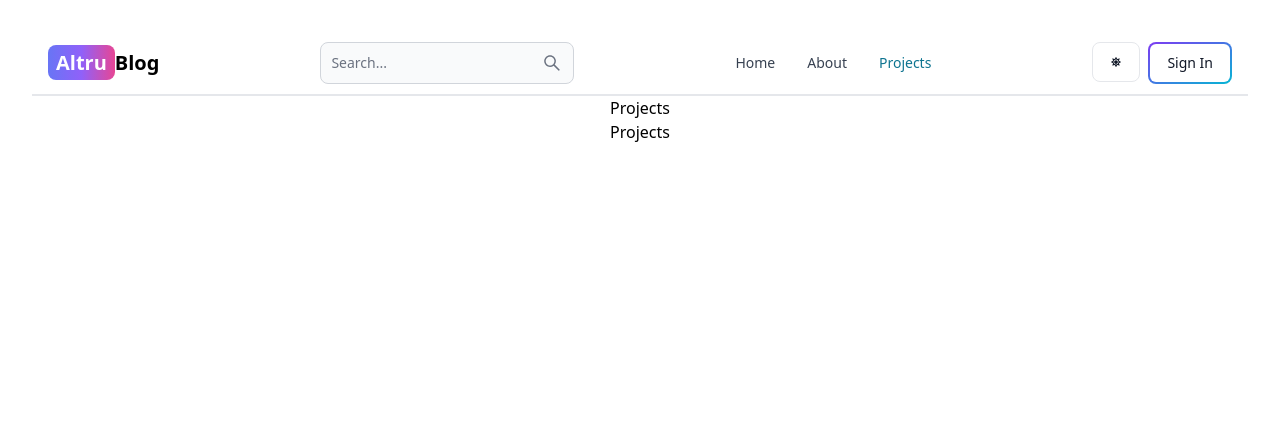
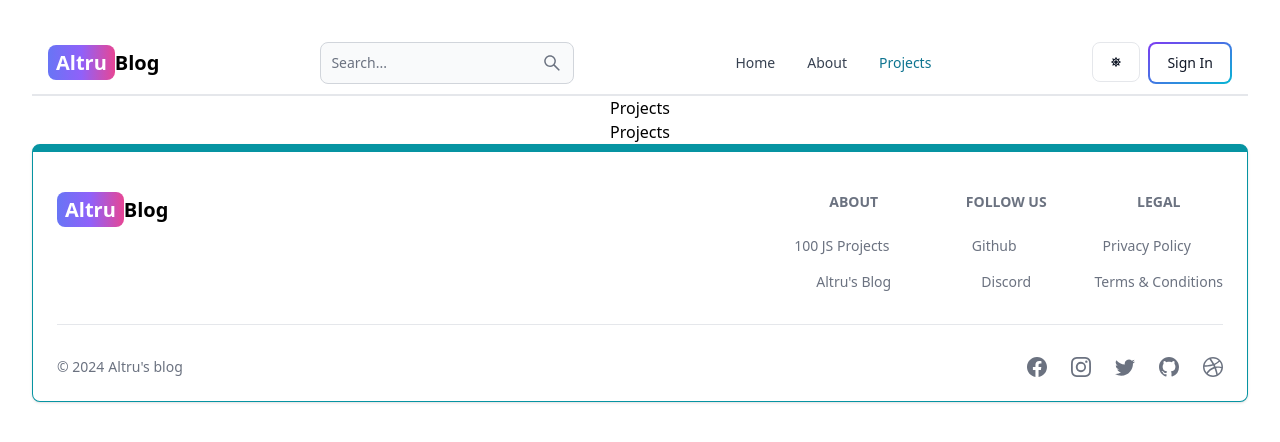
Before and after one commit to Rahul-repositry/BlogApp, a React (Vite) app in the folder client/: page /projects in a window 1280 px wide. Shown: the top 442 px of the page. Built offline with nearby package versions, Linux system fonts and the light colour scheme.

Commit message:
Footer completed

```diff
--- a/client/src/App.jsx
+++ b/client/src/App.jsx
@@ -8,6 +8,7 @@
 import Dashboard from "./pages/Dashboard";
 import Projects from "./pages/Projects";
 import Header from "./components/Header";
+import FooterCom from "./components/Footer";
 
 function App() {
   const [count, setCount] = useState(0);
@@ -23,6 +24,7 @@
         <Route path="/dashboard" element={<Dashboard />} />
         <Route path="/projects" element={<Projects />} />
       </Routes>
+      <FooterCom />
     </BrowserRouter>
   );
 }
--- /dev/null
+++ b/client/src/components/Footer.jsx
@@ -0,0 +1,86 @@
+import { Footer } from "flowbite-react";
+import { Link } from "react-router-dom";
+import {
+  BsFacebook,
+  BsInstagram,
+  BsTwitter,
+  BsGithub,
+  BsDribbble,
+} from "react-icons/bs";
+export default function FooterCom() {
+  return (
+    <Footer container className="border border-t-8 border-teal-500">
+      <div className="w-full max-w-7xl mx-auto">
+        <div className="grid w-full justify-between sm:flex md:grid-cols-1">
+          <div className="mt-5">
+            <Link
+              to="/"
+              className="self-center whitespace-nowrap text-lg sm:text-xl font-semibold dark:text-white"
+            >
+              <span className="px-2 py-1 bg-gradient-to-r from-indigo-500 via-purple-500 to-pink-500 rounded-lg text-white">
+                Altru
+              </span>
+              Blog
+            </Link>
+          </div>
+          <div className="grid grid-cols-2 gap-8 mt-4 sm:grid-cols-3 sm:gap-6">
+            <div>
+              <Footer.Title title="About" />
+              <Footer.LinkGroup col>
+                <Footer.Link
+                  href="https://www.100jsprojects.com"
+                  target="_blank"
+                  rel="noopener noreferrer"
+                >
+                  100 JS Projects
+                </Footer.Link>
+                <Footer.Link
+                  href="/about"
+                  target="_blank"
+                  rel="noopener noreferrer"
+                >
+                  Altru's Blog
+                </Footer.Link>
+              </Footer.LinkGroup>
+            </div>
+            <div>
+              <Footer.Title title="Follow us" />
+              <Footer.LinkGroup col>
+                <Footer.Link
+                  href="https://www.github.com"
+                  target="_blank"
+                  rel="noopener noreferrer"
+                >
+                  Github
+                </Footer.Link>
+                <Footer.Link href="#">Discord</Footer.Link>
+              </Footer.LinkGroup>
+            </div>
+            <div>
+              <Footer.Title title="Legal" />
+              <Footer.LinkGroup col>
+                <Footer.Link href="#">Privacy Policy</Footer.Link>
+                <Footer.Link href="#">Terms &amp; Conditions</Footer.Link>
+              </Footer.LinkGroup>
+            </div>
+          </div>
+        </div>
+        <Footer.Divider />
+        <div className="w-full sm:flex sm:items-center sm:justify-between">
+          <Footer.Copyright
+            href="#"
+            by="Altru's blog"
+            year={new Date().getFullYear()}
+          />
+          <div className="flex gap-6 sm:mt-0 mt-4 sm:justify-center">
+            <Footer.Icon href="#" icon={BsFacebook} />
+            <Footer.Icon href="#" icon={BsInstagram} />
+            <Footer.Icon href="#" icon={BsTwitter} />
+            <Footer.Icon href="https://github.com" icon={BsGithub} />
+            <Footer.Icon href="#" icon={BsDribbble} />
+          </div>
+        </div>
+      </div>
+    </Footer>
+  );
+}
```
